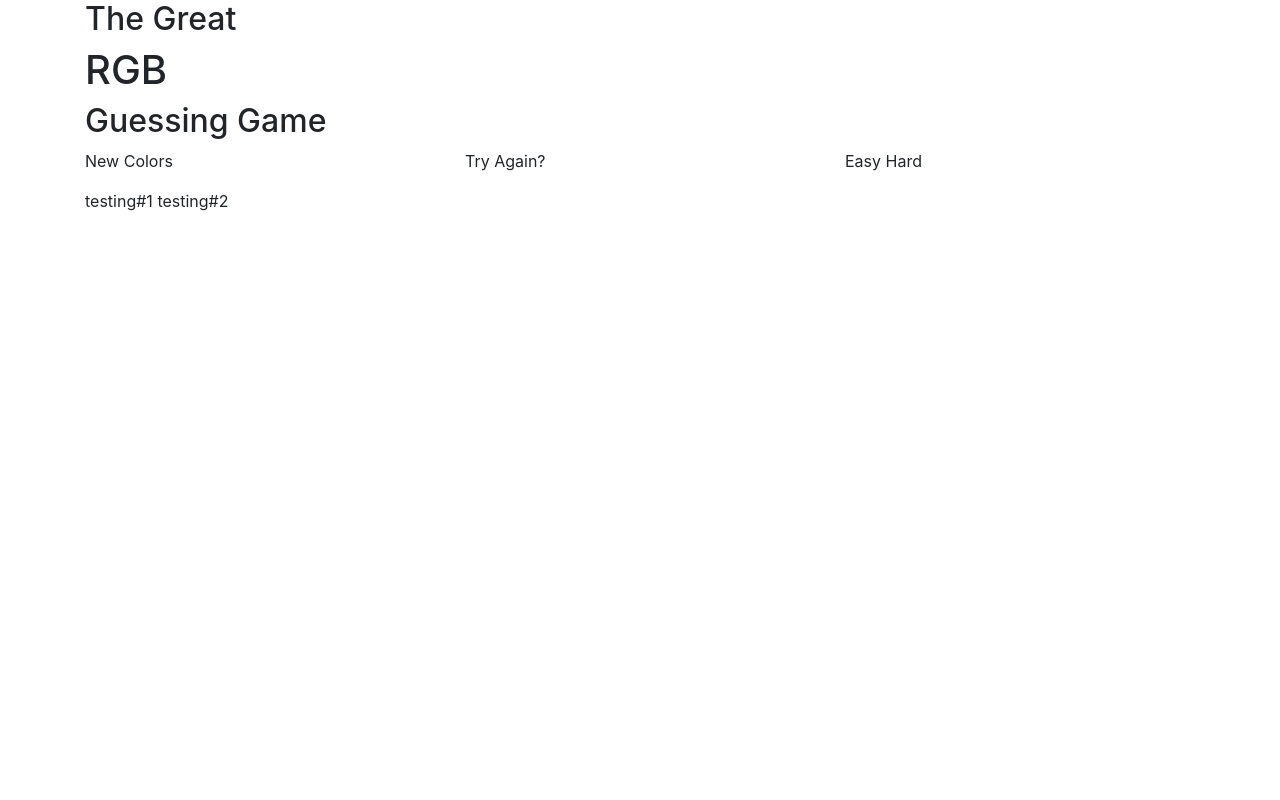
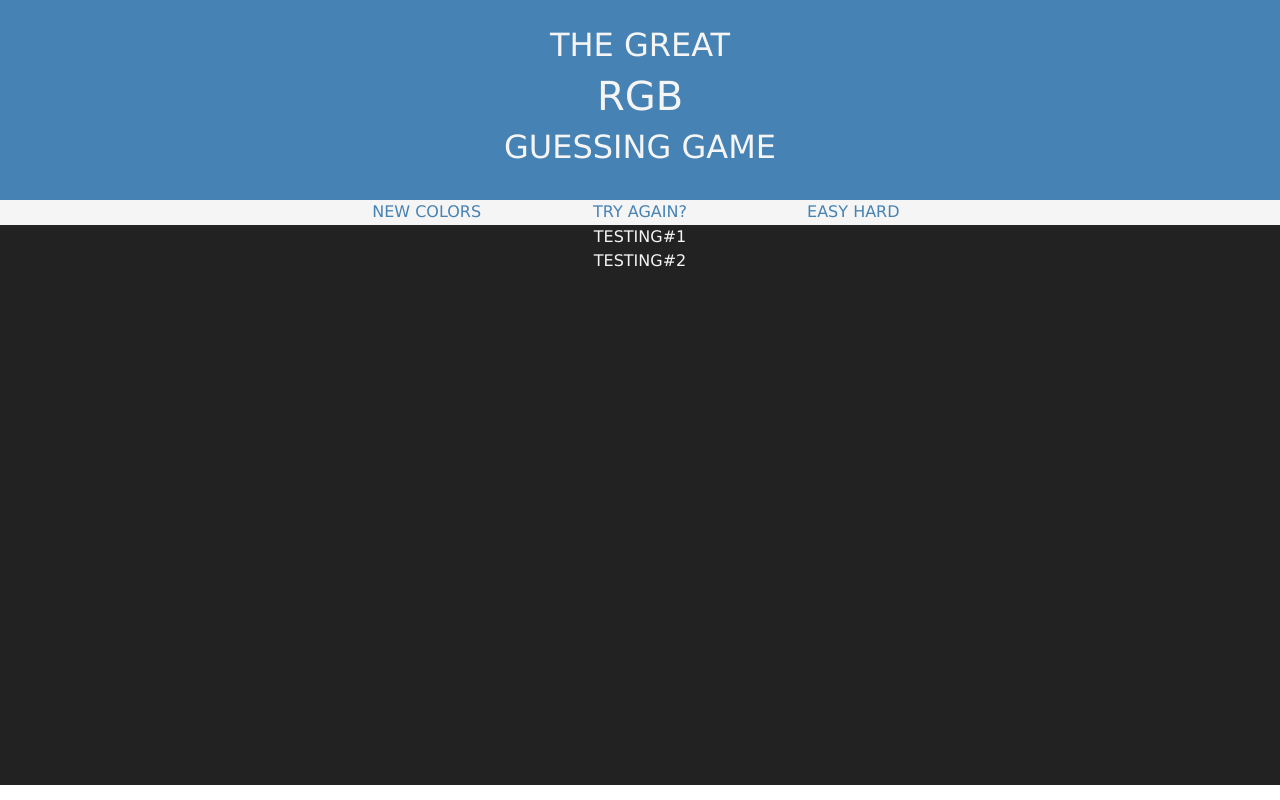
Before and after one commit to jacobdees/theColorGame, a website: page index.html in a window 1280 px wide. Drawn offline with nearby package versions, Linux system fonts and the light colour scheme.

Commit message:
CSS framework

```diff
--- a/css/style.css
+++ b/css/style.css
@@ -1,3 +1,28 @@
-h1{
-    color: blue;
+html, body{
+    height: 100%;
+    margin: 0;
+    font-family: Verdana, Geneva, Tahoma, sans-serif;
+    text-transform: uppercase;
 }
+
+body::-webkit-scrollbar {
+  display: none;
+}
+
+#title{
+    height: 25%;
+    background-color: steelblue;
+    color: whitesmoke;
+}
+
+#options{
+    height: 25px;
+    background-color: whitesmoke;
+    color: steelblue;
+}
+
+#colors{
+    height: 70%;
+    background-color: #222222;
+    color: whitesmoke;
+}
--- a/index.html
+++ b/index.html
@@ -4,7 +4,7 @@
     <meta charset="UTF-8">
     <meta name="viewport" content="width=device-width, initial-scale=1.0">
 
-    <link rel="stylesheet" href="node_modules/bootstrap/dist/css/bootstrap.min.css"
+    <link rel="stylesheet" href="node_modules/bootstrap/dist/css/bootstrap.min.css">
 
     <link rel="stylesheet" href="css/style.css" />
     <title>The Color Game</title>
@@ -12,9 +12,9 @@
 <body>
 
 <!-- TITLE -->
-    <div class="container">
-        <div class="row">
-            <div class="col">
+    <div class="container-fluid d-flex justify-content-center align-items-center" id="title">
+        <div class="row title">
+            <div class="col text-center">
                 <h2>The Great</h2>
                 <h1 id="mysteryColor">RGB</h1>
                 <h2>Guessing Game</h2>
@@ -23,19 +23,19 @@
     </div>
 
 <!-- OPTIONS -->
-<div class="container">
-    <div class="row">
-        <div class="col">
+<div class="container-fluid" id="options">
+    <div class="row d-flex justify-content-center">
+        <div class="col-2 text-center">
             <p id="resetButton">
                 New Colors
             </p>
         </div>
-        <div class="col">
+        <div class="col-2 text-center">
             <p id="resultButton">
                 Try Again?
             </p>
         </div>
-        <div class="col">
+        <div class="col-2 text-center">
             <p id="difficultyButtons">
                 <span id="easyDifficultyButton">Easy</span>
                 <span id="hardDifficultyButton">Hard</span>
@@ -45,12 +45,16 @@
 </div>
 
 <!-- COLORS -->
-<div class="container">
-    <div class="row">
-        <div class="col">
+<div class="container-fluid" id="colors">
+    <div class="row d-flex justify-content-center">
+        <div class="col d-flex justify-content-center">
             <span id="firstThreeColors">
                 testing#1
             </span>
+        </div>
+    </div>
+    <div class="row d-flex justify-content-center" id="colors">
+        <div class="col d-flex justify-content-center">
             <span id="secondThreeColors">
                 testing#2
             </span>
```
